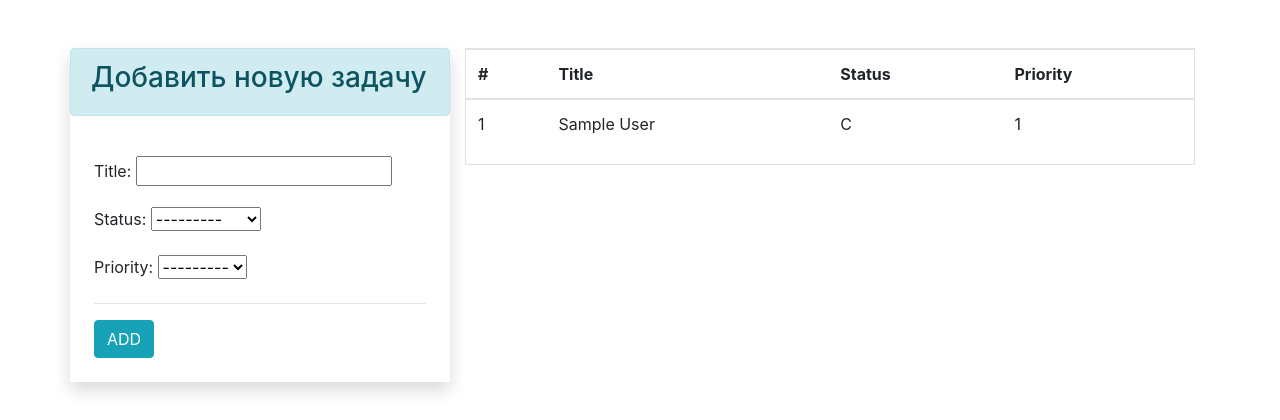
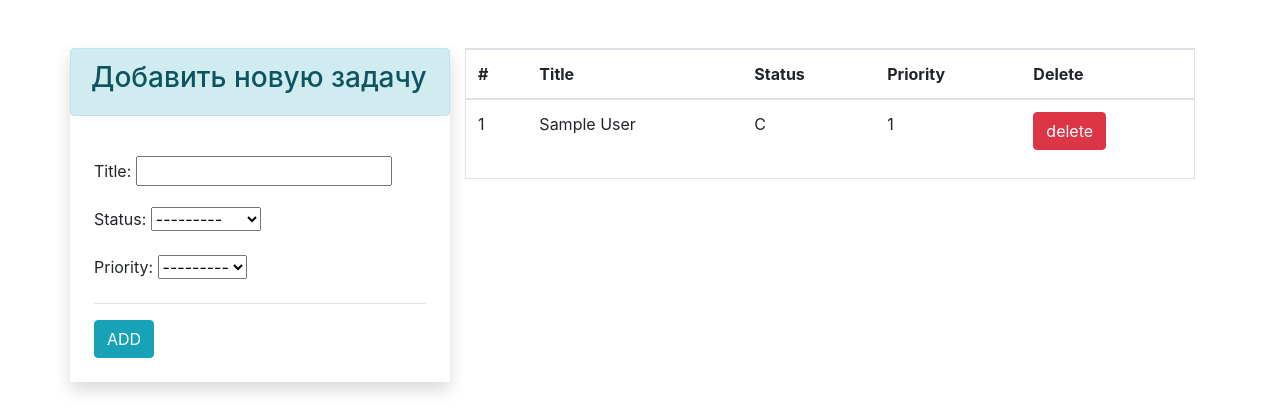
Before and after one commit to Apizh/todo-on-django, a Django app: page / in a window 1280 px wide. Shown: the part 56-476 px from the top of the page. Run offline with Django 5.2, Linux system fonts and the light colour scheme; a user stored in the database is signed in; tables that the repository leaves empty hold one stand-in row (values such as "Sample post").

Commit message:
Added 'delet' function.

```diff
--- a/todo_home/templates/todo_home/index.html
+++ b/todo_home/templates/todo_home/index.html
@@ -17,6 +17,17 @@
         </div>
         <div class="col">
             <div class="border">
+                {% if todos|length == 0 %}
+                <div class="p-4">
+                    <br>
+                    <br>
+                    <div class="alert alert-info text-center">
+                        <p class="" style="font-size: 30px">No todos found.</p>
+                    </div>
+                    <br>
+                    <br>
+                </div>
+                {%else%}
                 <div>
                     <table class="table">
                         <thead>
@@ -25,6 +36,7 @@
                             <th>Title</th>
                             <th>Status</th>
                             <th>Priority</th>
+                            <th>Delete</th>
                         </tr>
                         </thead>
                         <tbody>
@@ -34,11 +46,15 @@
                             <td>{{ todo.title }}</td>
                             <td>{{ todo.status }}</td>
                             <td>{{ todo.priority }}</td>
+                            <td><a href="/delete_todo/{{ todo.id }}" class="btn btn-danger" title="delete task">delete</td>
                         </tr>
                         {% endfor %}
                         </tbody>
                     </table>
                 </div>
+
+
+                {% endif %}
             </div>
         </div>
     </div>
--- a/todo_home/urls.py
+++ b/todo_home/urls.py
@@ -1,6 +1,6 @@
 from django.urls import path
 
-from todo_home.views import home, login, signup, add_todo, signout
+from todo_home.views import home, login, signup, add_todo, signout, delete_todo
 
 app_name = 'todo_home'
 
@@ -10,4 +10,5 @@ urlpatterns = [
     path('signup/', signup, name='signup'),
     path('add_todo/', add_todo, name='add_todo'),
     path('logout/', signout, name='signout'),
+    path("delete_todo/<int:id>", delete_todo, name="delete_todo"),
 ]
--- a/todo_home/views.py
+++ b/todo_home/views.py
@@ -74,3 +74,8 @@ def add_todo(request: HttpRequest) -> HttpResponse:
 def signout(request: HttpRequest) -> HttpResponse:
     logout(request)
     return redirect('todo_home:login')
+
+
+def delete_todo(request: HttpRequest, id: int) -> HttpResponse:
+    TodoUser.objects.get(pk=id).delete()
+    return redirect('todo_home:home_page')
```
